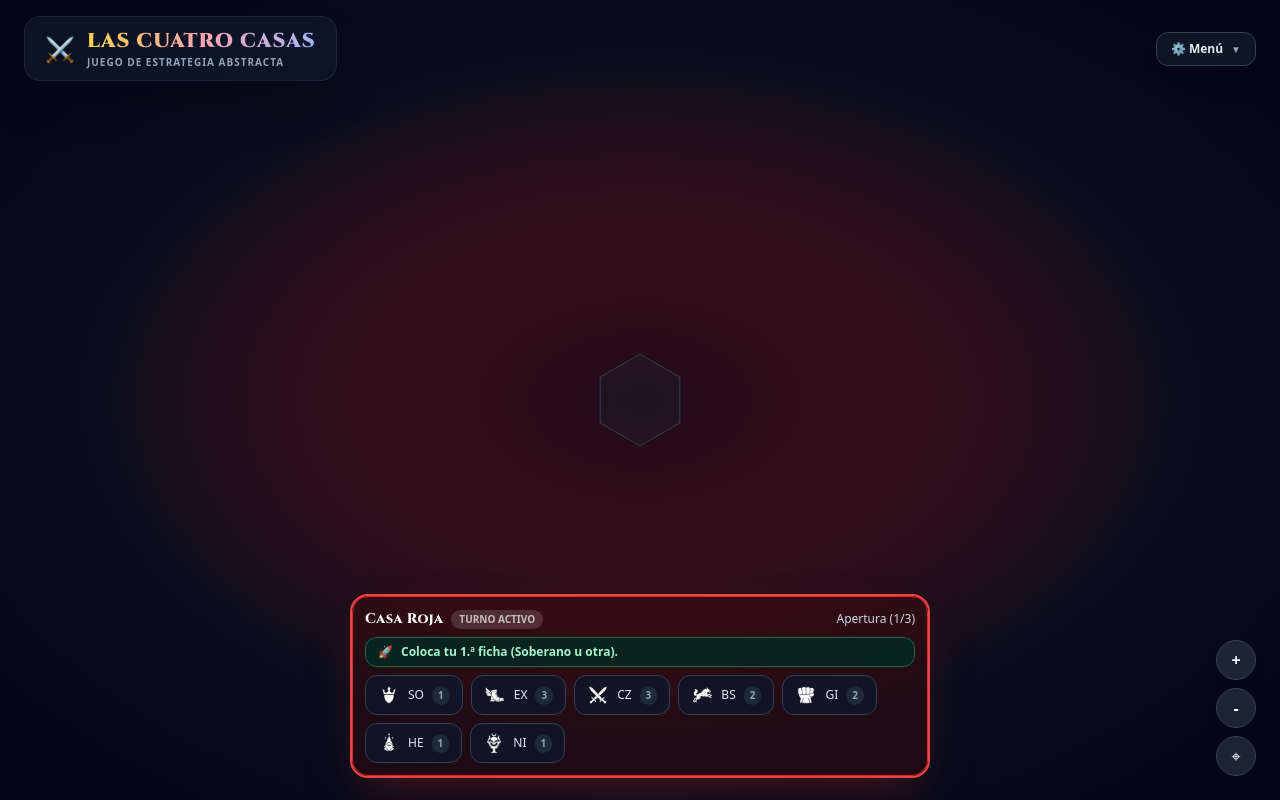
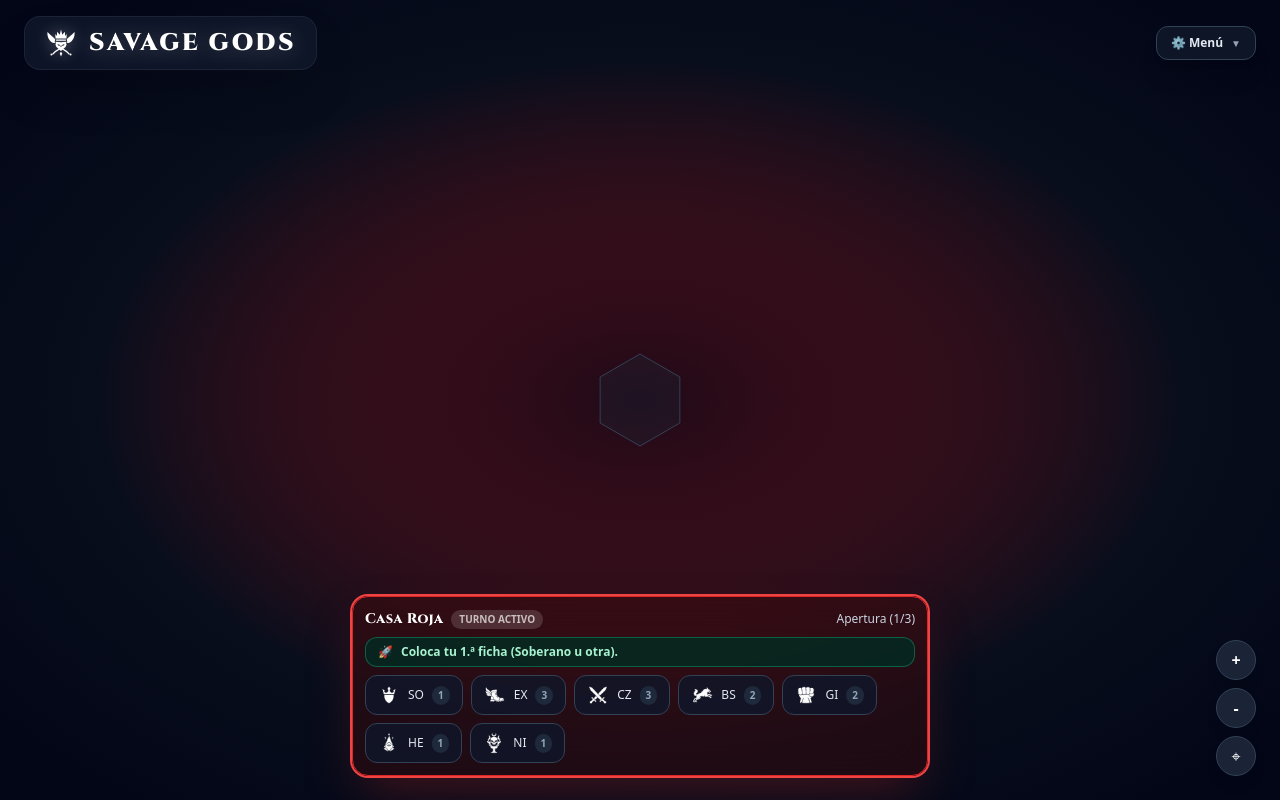
Before and after one commit to piscomorado/las-cuatro-casas, a React (Vite) app in the folder apps/web/: page / in a window 1280 px wide. Built offline with nearby package versions, Linux system fonts and the light colour scheme.

Commit message:
feat(branding): rename game to Savage Gods with new emblem and bold white title

```diff
--- a/apps/web/index.html
+++ b/apps/web/index.html
@@ -3,7 +3,7 @@
   <head>
     <meta charset="UTF-8" />
     <meta name="viewport" content="width=device-width, initial-scale=1.0, maximum-scale=1.0, user-scalable=no" />
-    <title>Las Cuatro Casas — Guerra de las Cuatro Casas</title>
+    <title>Savage Gods</title>
     <link rel="icon" type="image/svg+xml" href="/vite.svg" />
     <link rel="preconnect" href="https://fonts.googleapis.com">
     <link rel="preconnect" href="https://fonts.gstatic.com" crossorigin>
--- a/apps/web/src/App.tsx
+++ b/apps/web/src/App.tsx
@@ -15,6 +15,7 @@ import { HexBoard, LastMoveInfo } from './components/HexBoard';
 import { HandTray } from './components/HandTray';
 import { ManualModal } from './components/ManualModal';
 import { OnlineLobbyModal } from './components/OnlineLobbyModal';
+import { SavageGodsIcon } from './components/SavageGodsIcon';
 import { sounds } from './utils/soundEffects';
 import { OnlineMultiplayerManager, OnlineRole, PlayerInfo } from './utils/onlineMultiplayer';
 
@@ -316,16 +317,11 @@ export const App: React.FC = () => {
         <header className="absolute top-4 left-6 right-6 z-20 flex items-center justify-between pointer-events-none">
           {/* Top Left Title Header */}
           <div className="flex items-center gap-3">
-            <div className="pointer-events-auto flex items-center gap-3 bg-slate-900/80 backdrop-blur-md border border-slate-800/80 rounded-2xl px-5 py-2.5 shadow-2xl">
-              <span className="text-2xl filter drop-shadow">⚔️</span>
-              <div>
-                <h1 className="font-title font-black text-xl tracking-wider uppercase bg-gradient-to-r from-amber-300 via-rose-300 to-indigo-300 bg-clip-text text-transparent">
-                  LAS CUATRO CASAS
-                </h1>
-                <p className="text-[10px] uppercase tracking-widest text-slate-400 font-semibold">
-                  Juego de Estrategia Abstracta
-                </p>
-              </div>
+            <div className="pointer-events-auto flex items-center gap-3 bg-slate-900/90 backdrop-blur-md border border-slate-800/80 rounded-2xl px-5 py-2.5 shadow-2xl">
+              <SavageGodsIcon size={32} className="filter drop-shadow-[0_0_8px_rgba(255,255,255,0.35)]" color="#ffffff" />
+              <h1 className="font-title font-black text-2xl tracking-widest uppercase text-white drop-shadow-[0_2px_10px_rgba(255,255,255,0.25)]">
+                SAVAGE GODS
+              </h1>
             </div>
 
             {/* Online Status Pill */}
--- a/apps/web/src/components/ManualModal.tsx
+++ b/apps/web/src/components/ManualModal.tsx
@@ -121,7 +121,7 @@ export const ManualModal: React.FC<ManualModalProps> = ({
             <span className="text-2xl">📜</span>
             <div>
               <h2 className="text-base sm:text-lg font-black text-white tracking-wide font-cinzel">
-                MANUAL OFICIAL — LAS CUATRO CASAS
+                MANUAL OFICIAL — SAVAGE GODS
               </h2>
               <p className="text-[11px] text-slate-400">Reglamento v0.4 con demostración gráfica interactiva</p>
             </div>
--- a/apps/web/src/components/OnlineLobbyModal.tsx
+++ b/apps/web/src/components/OnlineLobbyModal.tsx
@@ -157,7 +157,7 @@ export const OnlineLobbyModal: React.FC<OnlineLobbyModalProps> = ({
               {/* WhatsApp Quick Share */}
               <a
                 href={`https://api.whatsapp.com/send?text=${encodeURIComponent(
-                  `¡Te desafío a jugar Las Cuatro Casas! Entra con este enlace para comenzar la partida: ${shareableUrl}`
+                  `¡Te desafío a jugar Savage Gods! Entra con este enlace para comenzar la partida: ${shareableUrl}`
                 )}`}
                 target="_blank"
                 rel="noreferrer"
--- /dev/null
+++ b/apps/web/src/components/SavageGodsIcon.tsx
@@ -0,0 +1,82 @@
+import React from 'react';
+
+export interface SavageGodsIconProps {
+  size?: number;
+  className?: string;
+  color?: string;
+}
+
+/**
+ * Savage Gods Official Emblem.
+ * Symmetrical heraldic vector combining a primal horned deity crown,
+ * fierce war helm visor, and twin crossed warrior broadswords.
+ * Designed with high-contrast negative space to match the game's piece emblems.
+ */
+export const SavageGodsIcon: React.FC<SavageGodsIconProps> = ({
+  size = 32,
+  className = '',
+  color = '#ffffff',
+}) => {
+  return (
+    <svg
+      width={size}
+      height={size}
+      viewBox="0 0 100 100"
+      fill="none"
+      xmlns="http://www.w3.org/2000/svg"
+      className={`select-none inline-block shrink-0 ${className}`}
+      aria-label="Savage Gods Emblem"
+    >
+      {/* === 1. PRIMAL HORNS (Left & Right) === */}
+      {/* Left Horn */}
+      <path
+        d="M 32 38 C 24 30 14 24 8 16 C 6 25 10 38 18 45 C 22 48 27 50 31 50 C 30 46 31 41 32 38 Z"
+        fill={color}
+      />
+      {/* Right Horn */}
+      <path
+        d="M 68 38 C 76 30 86 24 92 16 C 94 25 90 38 82 45 C 78 48 73 50 69 50 C 70 46 69 41 68 38 Z"
+        fill={color}
+      />
+
+      {/* === 2. DIVINE RADIANT CROWN === */}
+      {/* Central High Spire & Crown Peaks */}
+      <path
+        d="M 50 8 L 54 24 L 62 15 L 63 28 L 68 22 L 67 36 L 33 36 L 32 22 L 37 28 L 38 15 L 46 24 Z"
+        fill={color}
+      />
+      {/* Crown Diadem Base Bar */}
+      <rect x="34" y="39" width="32" height="4" rx="2" fill={color} />
+
+      {/* === 3. DEITY WAR HELM / VISOR === */}
+      {/* Main Mask Silhouette */}
+      <path
+        d="M 33 46 L 50 48 L 67 46 L 65 62 L 50 75 L 35 62 Z"
+        fill={color}
+      />
+
+      {/* Visor Negative Space (Fierce Angled Eye Slits) using dark cutout masks */}
+      <polygon points="40,54 47,56 44,59 39,57" fill="#020617" />
+      <polygon points="60,54 53,56 56,59 61,57" fill="#020617" />
+      <polygon points="50,56 52,60 50,64 48,60" fill="#020617" />
+
+      {/* === 4. CROSSED SAVAGE BLADES (Behind / Under Helm) === */}
+      {/* Left-to-Right Sword */}
+      <path
+        d="M 22 84 L 25 87 L 34 78 L 68 56 L 66 53 L 31 75 L 22 84 Z"
+        fill={color}
+      />
+      <circle cx="20" cy="86" r="3" fill={color} />
+
+      {/* Right-to-Left Sword */}
+      <path
+        d="M 78 84 L 75 87 L 66 78 L 32 56 L 34 53 L 69 75 L 78 84 Z"
+        fill={color}
+      />
+      <circle cx="80" cy="86" r="3" fill={color} />
+
+      {/* Chin Pendant / Fang */}
+      <polygon points="50,77 54,83 50,92 46,83" fill={color} />
+    </svg>
+  );
+};
--- a/apps/web/src/utils/soundEffects.ts
+++ b/apps/web/src/utils/soundEffects.ts
@@ -1,5 +1,5 @@
 /**
- * Web Audio API procedural sound synthesizer for Las Cuatro Casas.
+ * Web Audio API procedural sound synthesizer for Savage Gods.
  * Zero external audio files (0 KB network overhead), instant latency, rich tactile feedback.
  */
 
--- a/package.json
+++ b/package.json
@@ -2,7 +2,7 @@
   "name": "las-cuatro-casas",
   "private": true,
   "version": "0.0.0",
-  "description": "Las Cuatro Casas — juego de estrategia abstracta digital para 2-4 jugadores",
+  "description": "Savage Gods — juego de estrategia abstracta digital para 2-4 jugadores",
   "scripts": {
     "build": "pnpm --filter=@lcch/engine build && pnpm --filter=@lcch/shared build && pnpm --filter=@lcch/web build",
     "test": "turbo run test",
--- a/packages/engine/cli/simulate.ts
+++ b/packages/engine/cli/simulate.ts
@@ -251,7 +251,7 @@ const args = process.argv.slice(2);
 const gamesArg = args.find((a) => a.startsWith('--games=') || a === '-g');
 const gamesVal = gamesArg ? Number(args[args.indexOf(gamesArg) + 1] || gamesArg.split('=')[1]) : 50;
 
-console.log(`\n=== INICIANDO SIMULACIÓN DE ${gamesVal} PARTIDAS (Las Cuatro Casas) ===\n`);
+console.log(`\n=== INICIANDO SIMULACIÓN DE ${gamesVal} PARTIDAS (Savage Gods) ===\n`);
 const result = runSimulation(gamesVal, 1001);
 
 console.log('Resultados de la Simulación:');
--- a/packages/engine/package.json
+++ b/packages/engine/package.json
@@ -1,7 +1,7 @@
 {
   "name": "@lcch/engine",
   "version": "0.1.0",
-  "description": "Deterministic rules engine for Las Cuatro Casas",
+  "description": "Deterministic rules engine for Savage Gods",
   "type": "module",
   "main": "./dist/index.js",
   "module": "./dist/index.js",
--- a/packages/shared/package.json
+++ b/packages/shared/package.json
@@ -1,7 +1,7 @@
 {
   "name": "@lcch/shared",
   "version": "0.1.0",
-  "description": "Shared types and models for Las Cuatro Casas",
+  "description": "Shared types and models for Savage Gods",
   "main": "./dist/index.js",
   "types": "./dist/index.d.ts",
   "scripts": {
```
Also changed, not shown: 2 other files (tests, documents, lock files or other folders).
